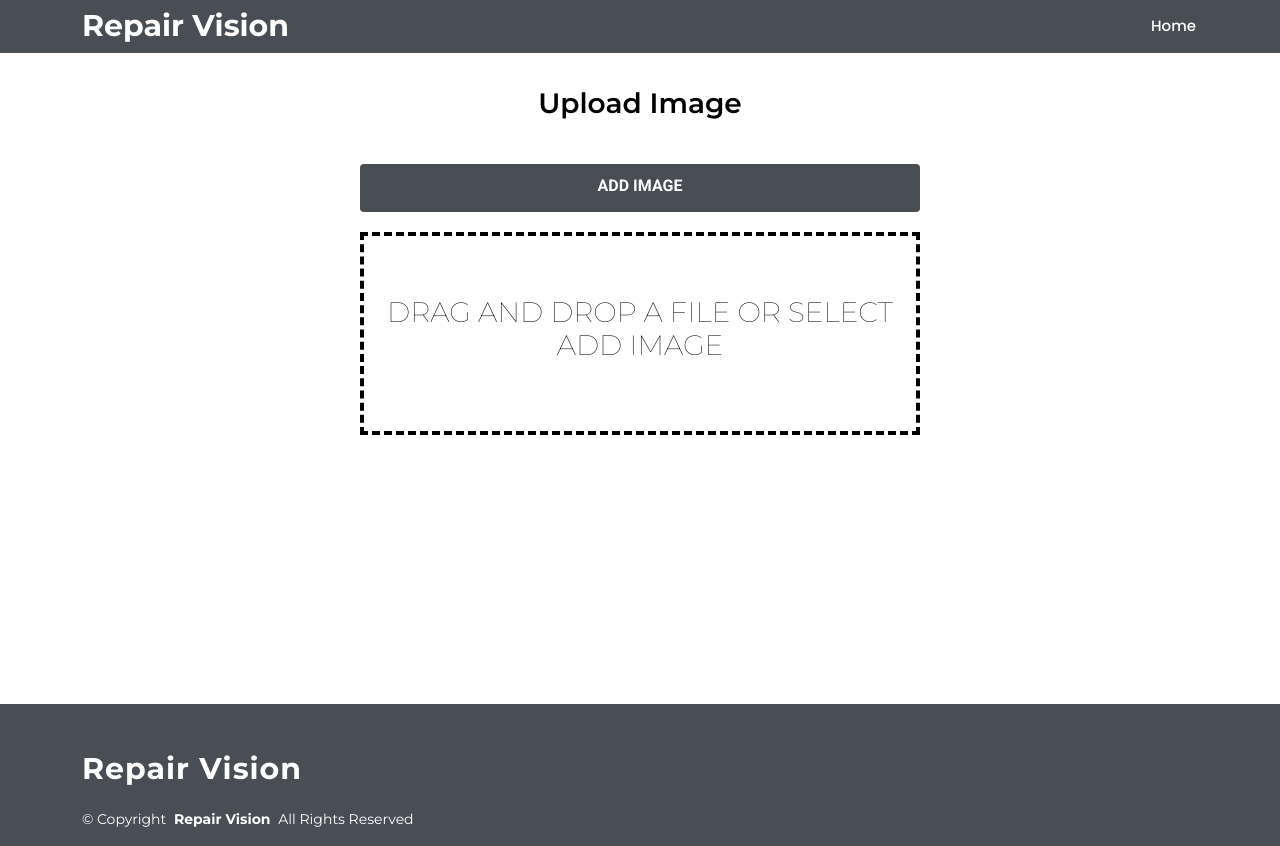
After one commit to gokul-raj-c/RepairVision, a Flask app: page /upload in a window 1280 px wide. The commit adds this page. Run offline with Flask 3, Linux system fonts and the light colour scheme; some libraries are stand-ins or nearby versions.

Commit message:
upload page

```diff
--- a/app.py
+++ b/app.py
@@ -8,5 +8,9 @@ app = Flask(__name__)
 def home():
     return render_template('index.html')
 
+@app.route('/upload')
+def upload():
+    return render_template('upload.html')
+
 if __name__ == '__main__':
     app.run(debug=True)
--- a/static/assets/css/main.css
+++ b/static/assets/css/main.css
@@ -793,3 +793,46 @@ h6 {
     margin-bottom: 20px;
   }
 }
+
+/*--------------------------------------------------------------
+# Breadcrumbs
+--------------------------------------------------------------*/
+.breadcrumbs {
+  padding: 15px 0;
+  background: #ffffff;
+  min-height: 40px;
+  margin-top: 72px;
+}
+
+@media (max-width: 992px) {
+  .breadcrumbs {
+    margin-top: 68px;
+  }
+}
+
+.breadcrumbs h2 {
+  font-size: 28px;
+  font-weight: 600;
+  color: #000000;
+  text-align: center;
+}
+
+.breadcrumbs ol {
+  display: flex;
+  flex-wrap: wrap;
+  list-style: none;
+  padding: 0 0 10px 0;
+  margin: 0;
+  font-size: 14px;
+}
+
+.breadcrumbs ol li+li {
+  padding-left: 10px;
+}
+
+.breadcrumbs ol li+li::before {
+  display: inline-block;
+  padding-right: 10px;
+  color: #4668a2;
+  content: "/";
+}
--- a/templates/index.html
+++ b/templates/index.html
@@ -34,7 +34,7 @@
     <header id="header" class="header fixed-top">
       <div class="branding d-flex align-items-cente">
         <div class="container position-relative d-flex align-items-center justify-content-between">
-          <a href="index.html" class="logo d-flex align-items-center">
+          <a href="{{ url_for('home') }}" class="logo d-flex align-items-center">
             <!-- Uncomment the line below if you also wish to use an image logo -->
             <!-- <img src="assets/img/logo.png" alt=""> -->
             <h1 class="sitename">Repair Vision</h1>
@@ -63,7 +63,7 @@
             <div class="col-lg-6 order-2 order-lg-1 d-flex flex-column justify-content-center">
               <h2><span>Welcome to </span><span class="accent">Repair Vision</span></h2>
               <div class="d-flex justify-content-center justify-content-lg-start">
-                <a href="" class="btn-get-started scrollto">Get Started</a>
+                <a href="{{ url_for('upload') }}" class="btn-get-started scrollto">Get Started</a>
                 <!--<a href="https://www.youtube.com/watch?v=jDDaplaOz7Q" class="glightbox btn-watch-video"><i class="bi bi-play-circle"></i><span>Watch Video</span></a>-->
               </div>
             </div>
@@ -194,7 +194,7 @@
       <div class="container footer-top">
         <div class="row gy-4">
           <div class="col-lg-5 col-md-12 footer-about">
-            <a href="index.html" class="logo d-flex align-items-center">
+            <a href="{{ url_for('home') }}" class="logo d-flex align-items-center">
               <span class="sitename">Repair Vision</span>
             </a>
             <p>© <span>Copyright</span> <strong class="px-1 sitename">Repair Vision</strong> <span>All Rights Reserved</span></p>
--- /dev/null
+++ b/templates/upload.html
@@ -0,0 +1,285 @@
+<!DOCTYPE html>
+<html lang="en">
+
+  <head>
+    <meta charset="utf-8">
+    <meta content="width=device-width, initial-scale=1.0" name="viewport">
+    <title>Repair Vision</title>
+    <meta name="description" content="">
+    <meta name="keywords" content="">
+
+    <!-- Favicons -->
+    <link href="{{ url_for('static', filename='assets/img/favicon.png') }}" rel="icon">
+    <link href="{{ url_for('static', filename='assets/img/apple-touch-icon.png') }}" rel="apple-touch-icon">
+
+    <!-- Fonts -->
+    <link href="https://fonts.googleapis.com" rel="preconnect">
+    <link href="https://fonts.gstatic.com" rel="preconnect" crossorigin>
+    <link href="https://fonts.googleapis.com/css2?family=Roboto:ital,wght@0,100;0,300;0,400;0,500;0,700;0,900;1,100;1,300;1,400;1,500;1,700;1,900&family=Montserrat:ital,wght@0,100;0,200;0,300;0,400;0,500;0,600;0,700;0,800;0,900;1,100;1,200;1,300;1,400;1,500;1,600;1,700;1,800;1,900&family=Poppins:ital,wght@0,100;0,200;0,300;0,400;0,500;0,600;0,700;0,800;0,900;1,100;1,200;1,300;1,400;1,500;1,600;1,700;1,800;1,900&display=swap" rel="stylesheet">
+
+    <!-- Vendor CSS Files -->
+    <link href="{{ url_for('static', filename='assets/vendor/bootstrap/css/bootstrap.min.css') }}" rel="stylesheet">
+    <link href="{{ url_for('static', filename='assets/vendor/bootstrap-icons/bootstrap-icons.css') }}" rel="stylesheet">
+    <link href="{{ url_for('static', filename='assets/vendor/aos/aos.css') }}" rel="stylesheet">
+    <link href="{{ url_for('static', filename='assets/vendor/glightbox/css/glightbox.min.css') }}" rel="stylesheet">
+    <link href="{{ url_for('static', filename='assets/vendor/swiper/swiper-bundle.min.css') }}" rel="stylesheet">
+
+    <!-- Main CSS File -->
+    <link href="{{ url_for('static', filename='assets/css/main.css') }}" rel="stylesheet">
+
+    <style>
+    .file-upload {
+      background-color: #ffffff;
+      width: 600px;
+      margin: 0 auto;
+      padding: 20px;
+    }
+
+    .file-upload-btn {
+      width: 100%;
+      margin: 0;
+      color: #fff;
+      background: #494e54;
+      border: none;
+      padding: 10px;
+      border-radius: 4px;
+      border-bottom: 4px solid #494e54;
+      transition: all .2s ease;
+      outline: none;
+      text-transform: uppercase;
+      font-weight: 700;
+    }
+
+
+
+    .file-upload-btn:active {
+      border: 0;
+      transition: all .2s ease;
+    }
+
+    .file-upload-content {
+      display: none;
+      text-align: center;
+    }
+
+    .file-upload-input {
+      position: absolute;
+      margin: 0;
+      padding: 0;
+      width: 100%;
+      height: 100%;
+      outline: none;
+      opacity: 0;
+      cursor: pointer;
+    }
+
+    .image-upload-wrap {
+      margin-top: 20px;
+      border: 4px dashed #000000;
+      position: relative;
+    }
+
+    .image-title-wrap {
+      padding: 0 15px 15px 15px;
+      color: #222;
+    }
+
+    .drag-text {
+      text-align: center;
+    }
+
+    .drag-text h3 {
+      font-weight: 100;
+      text-transform: uppercase;
+      color: #000000;
+      padding: 60px 0;
+    }
+
+    .file-upload-image {
+      max-height: 200px;
+      max-width: 200px;
+      margin: auto;
+      padding: 20px;
+    }
+
+    .remove-image {
+      width: 200px;
+      margin: 0;
+      color: #fff;
+      background: #cd4535;
+      border: none;
+      padding: 10px;
+      border-radius: 4px;
+      border-bottom: 4px solid #b02818;
+      transition: all .2s ease;
+      outline: none;
+      text-transform: uppercase;
+      font-weight: 700;
+    }
+
+    .upload-image {
+      width: 200px;
+      margin: 0;
+      color: #fff;
+      background: #20ea05;
+      border: none;
+      padding: 10px;
+      border-radius: 4px;
+      border-bottom: 4px solid #1bbc06;
+      transition: all .2s ease;
+      outline: none;
+      text-transform: uppercase;
+      font-weight: 700;
+    }
+
+    .remove-image:hover {
+      background: #c13b2a;
+      color: #ffffff;
+      transition: all .2s ease;
+      cursor: pointer;
+    }
+
+    .remove-image:active {
+      border: 0;
+      transition: all .2s ease;
+    }
+    </style>
+
+  </head>
+
+  <body class="index-page">
+
+    <!-- Header -->
+    <header id="header" class="header fixed-top">
+      <div class="branding d-flex align-items-cente">
+        <div class="container position-relative d-flex align-items-center justify-content-between">
+          <a href="{{ url_for('home') }}" class="logo d-flex align-items-center">
+            <!-- Uncomment the line below if you also wish to use an image logo -->
+            <!-- <img src="assets/img/logo.png" alt=""> -->
+            <h1 class="sitename">Repair Vision</h1>
+            <span></span>
+          </a>
+          <nav id="navmenu" class="navmenu">
+            <ul>
+              <li><a href="{{ url_for('home') }}">Home<br></a></li>
+            </ul>
+            <i class="mobile-nav-toggle d-xl-none bi bi-list"></i>
+          </nav>
+        </div>
+      </div>
+    </header>
+
+    <!-- Main Contents -->
+    <main class="main">
+
+    <!-- ======= Breadcrumbs ======= -->
+    <section id="breadcrumbs" class="breadcrumbs">
+      <div class="container">
+
+
+        <h2>Upload Image</h2>
+
+      </div>
+    </section><!-- End Breadcrumbs -->
+
+    <section class="inner-page" style="min-height: 70vh;">
+      <div class="container">
+        <div class="file-upload">
+          <button class="file-upload-btn" type="button" onclick="$('.file-upload-input').trigger( 'click' )">Add
+            Image</button>
+
+          <div class="image-upload-wrap">
+            <input class="file-upload-input" type='file' id="file" onchange="readURL(this);" accept="image/*" />
+            <div class="drag-text">
+              <h3>Drag and drop a file or select add Image</h3>
+            </div>
+          </div>
+          <div class="file-upload-content">
+            <img class="file-upload-image" src="#" alt="your image" />
+            <div class="image-title-wrap">
+              <span class="image-title">Uploaded Image</span><br><br>
+              <button type="button" onclick="removeUpload()" class="remove-image">Remove </button>
+              <button type="button" onclick="upload()" class="upload-image">Upload </button>
+            </div>
+          </div>
+        </div>
+      </div>
+    </section>
+
+    </main>
+
+    <!-- Footer -->
+    <footer id="footer" class="footer accent-background">
+      <div class="container footer-top">
+        <div class="row gy-4">
+          <div class="col-lg-5 col-md-12 footer-about">
+            <a href="{{ url_for('home') }}" class="logo d-flex align-items-center">
+              <span class="sitename">Repair Vision</span>
+            </a>
+            <p>© <span>Copyright</span> <strong class="px-1 sitename">Repair Vision</strong> <span>All Rights Reserved</span></p>
+          </div>
+       </div>
+      </div>
+    </footer>
+
+    <!-- Scroll Top -->
+    <a href="#" id="scroll-top" class="scroll-top d-flex align-items-center justify-content-center"><i class="bi bi-arrow-up-short"></i></a>
+
+    <!-- Preloader -->
+    <div id="preloader"></div>
+
+    <!-- Vendor JS Files -->
+    <script src="{{ url_for('static', filename='assets/vendor/bootstrap/js/bootstrap.bundle.min.js') }}"></script>
+    <script src="{{ url_for('static', filename='assets/vendor/php-email-form/validate.js') }}"></script>
+    <script src="{{ url_for('static', filename='assets/vendor/aos/aos.js') }}"></script>
+    <script src="{{ url_for('static', filename='assets/vendor/glightbox/js/glightbox.min.js') }}"></script>
+    <script src="{{ url_for('static', filename='assets/vendor/swiper/swiper-bundle.min.js') }}"></script>
+    <script src="{{ url_for('static', filename='assets/vendor/purecounter/purecounter_vanilla.js') }}"></script>
+    <script src="{{ url_for('static', filename='assets/vendor/imagesloaded/imagesloaded.pkgd.min.js') }}"></script>
+    <script src="{{ url_for('static', filename='assets/vendor/isotope-layout/isotope.pkgd.min.js') }}"></script>
+
+    <!-- Main JS File -->
+    <script src="{{ url_for('static', filename='assets/js/main.js') }}"></script>
+
+    <!-- Template Main JS File -->
+    <script src="//cdnjs.cloudflare.com/ajax/libs/jquery/3.2.1/jquery.min.js"></script>
+    <script src="https://cdn.jsdelivr.net/npm/sweetalert2@11"></script>
+    <script>
+    function readURL(input) {
+      if (input.files && input.files[0]) {
+
+        var reader = new FileReader();
+
+        reader.onload = function (e) {
+          $('.image-upload-wrap').hide();
+
+          $('.file-upload-image').attr('src', e.target.result);
+          $('.file-upload-content').show();
+
+          $('.image-title').html(input.files[0].name);
+        };
+
+        reader.readAsDataURL(input.files[0]);
+
+      } else {
+        removeUpload();
+      }
+    }
+
+    function removeUpload() {
+      $('.file-upload-input').replaceWith($('.file-upload-input').clone());
+      $('.file-upload-content').hide();
+      $('.image-upload-wrap').show();
+    }
+    $('.image-upload-wrap').bind('dragover', function () {
+      $('.image-upload-wrap').addClass('image-dropping');
+    });
+    $('.image-upload-wrap').bind('dragleave', function () {
+      $('.image-upload-wrap').removeClass('image-dropping');
+    });
+
+
+  </script>
+
+  </body>
+</html>
```
Also changed, not shown: 1 other file.
